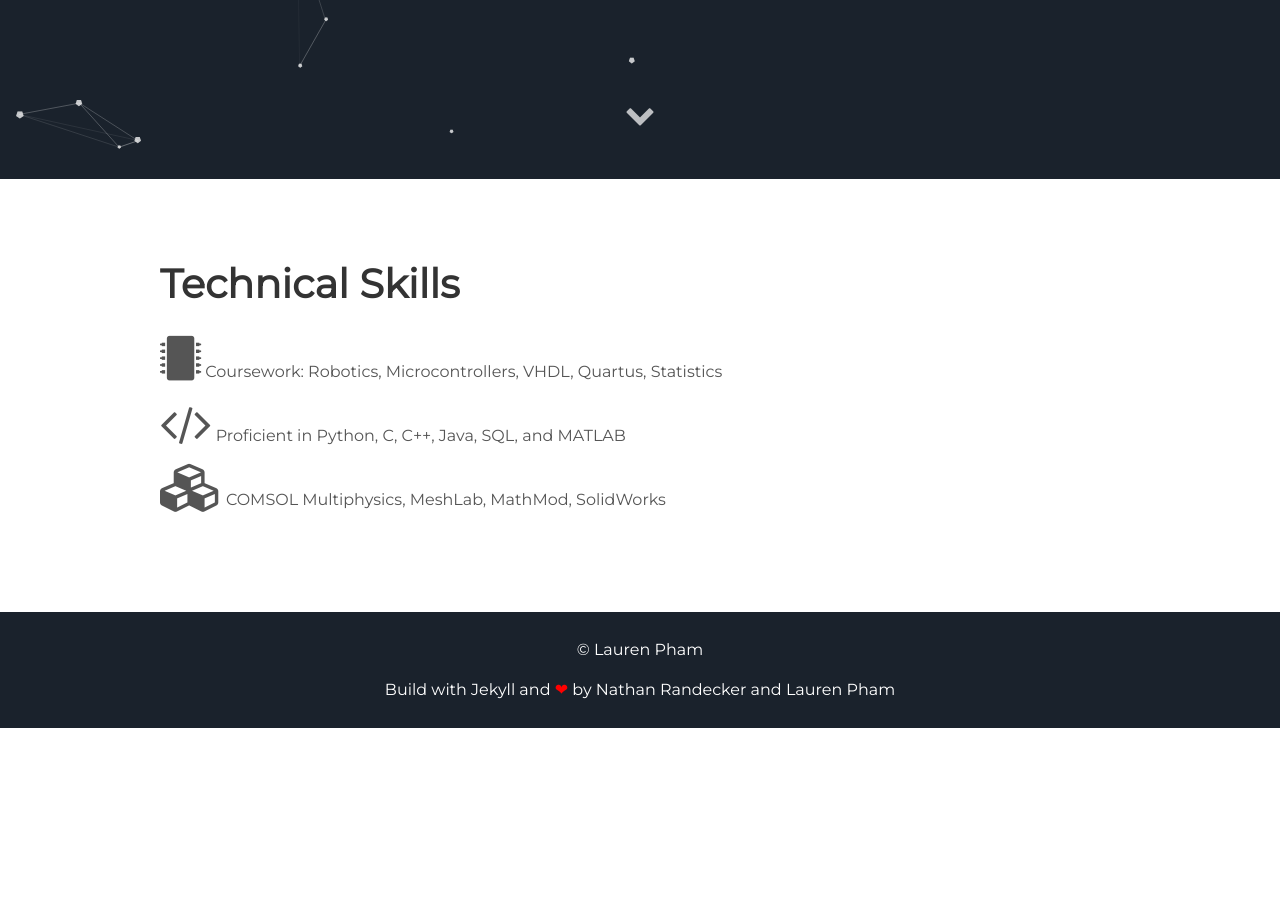
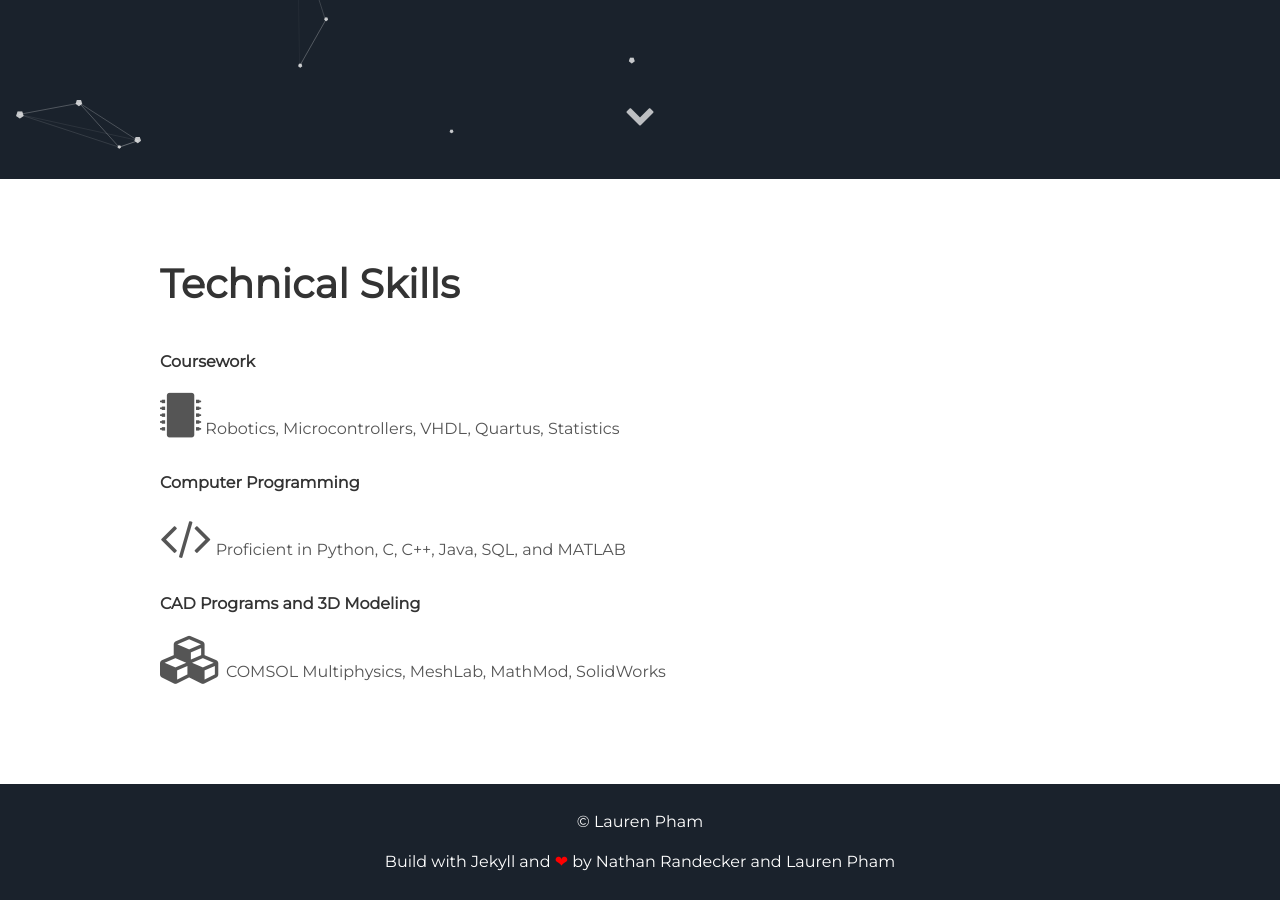
Before and after one commit to laurenpham/techskills, a Jekyll site: the page built from index.html, in a window 1280 px wide and 900 px high, scrolled down 721 px. Built offline with Jekyll 4.4.1, drawn with Linux system fonts in a browser that asks for light colours; before the commit the page ends 1449 px from its top, so only the background shows below that.

Commit message:
Update about.html

```diff
--- a/_includes/about.html
+++ b/_includes/about.html
@@ -5,18 +5,22 @@
   <body>
     <h1>Technical Skills</h1>
     <p>
+    <h4>Coursework</h4>
     <i class="fa fa-microchip fa-3x"></i>
-    Coursework: Robotics, Microcontrollers, VHDL, Quartus, Statistics
+    Robotics, Microcontrollers, VHDL, Quartus, Statistics
     <br>
 
     <p>
+    <h4>Computer Programming</h4>
     <i class="fa fa-code fa-3x"></i>
     Proficient in Python, C, C++, Java, SQL, and MATLAB
     <br>
 
     <p>
+    <h4>CAD Programs and 3D Modeling</h4>
     <i class="fa fa-cubes fa-3x"></i>
     COMSOL Multiphysics, MeshLab, MathMod, SolidWorks
     <br>
+
   </body>
 </html>
```
